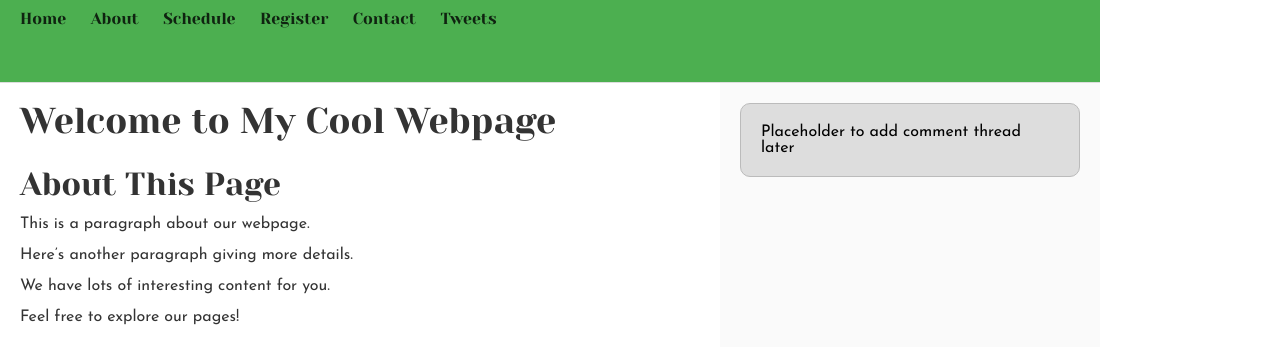
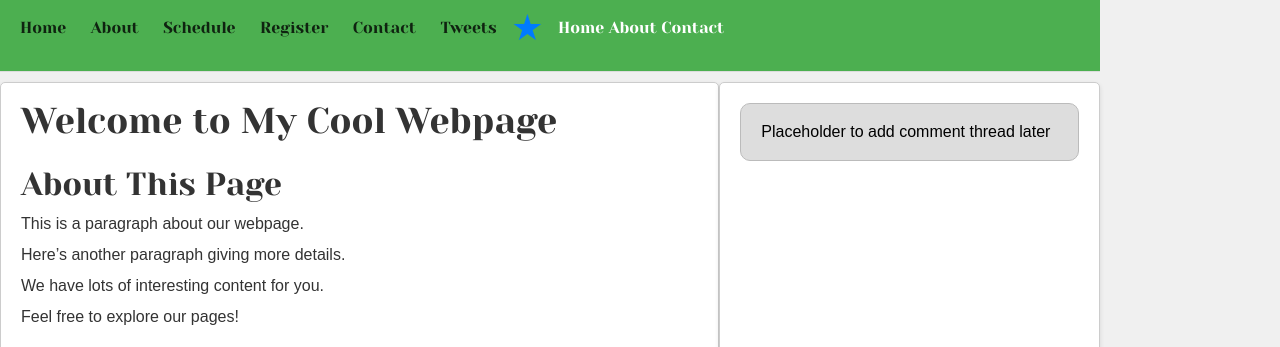
Before and after one commit to awolcoder/Currency-Converter, a plain HTML site: page css_basic/index.html in a window 1280 px wide. Shown: the top 347 px of the page. Drawn offline with Linux system fonts and the light colour scheme.

Commit message:
Add styling to the website and logo

```diff
--- a/css_basic/index.html
+++ b/css_basic/index.html
@@ -18,6 +18,10 @@
         <li><a href="register.html">Register</a></li>
         <li><a href="contact.html">Contact</a></li>
         <li><a href="tweets.html">Tweets</a></li>
+        <li class="logo">&starf;</li> <!-- Example logo character -->
+        <li>Home</li>
+        <li>About</li>
+        <li>Contact</li>
     </ul>
 </header>
 
--- a/css_basic/styles.css
+++ b/css_basic/styles.css
@@ -5,12 +5,23 @@ body {
     display: flex;
     flex-direction: column;
     margin: 0;
+    background-color: #f0f0f0; /* Light gray background */
+    font-family: 'Arial', sans-serif; /* Change to your preferred font */
+    color: #333; /* Text color */
 }
 
 main {
     display: flex;
     flex-direction: row;
     flex: auto;
+}
+article, aside {
+    background-color: #ffffff; /* White background for article */
+    box-shadow: 0 2px 5px rgba(0, 0, 0, 0.1); /* Subtle shadow effect */
+    margin: 10px 0; /* Margin for spacing */
+    border: 1px solid #ccc; /* Light gray border */
+    padding: 10px; /* Add some padding */
+    border-radius: 5px; /* Rounded corners */
 }
 
 article {
@@ -42,4 +53,6 @@ footer {
 /* Logo styling */
 .logo {
     font-size: 24px; /* Adjust size as needed */
+    color: #007bff; /* Example color for the logo */
+    margin-right: 10px; /* Spacing from the other items */
 }
```
